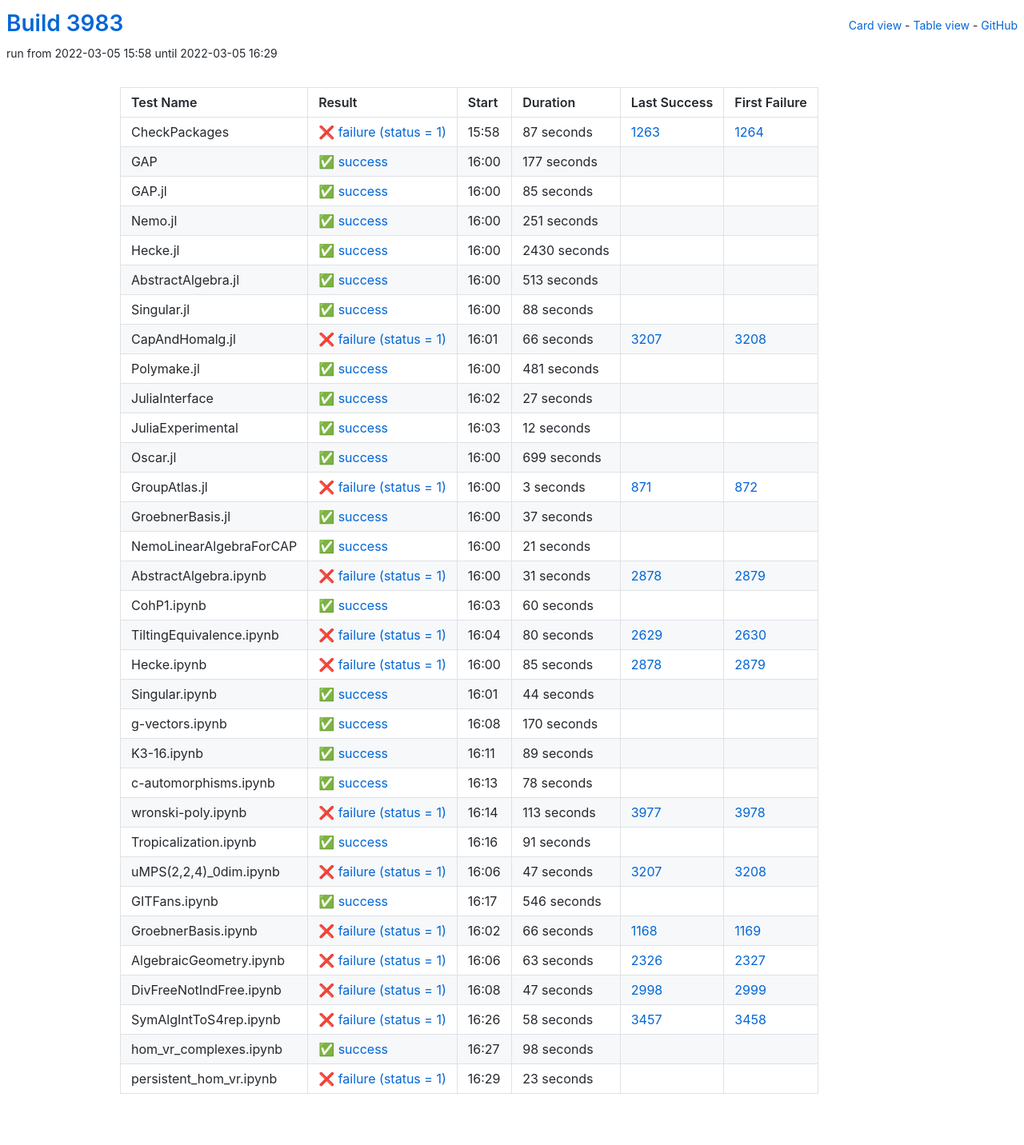
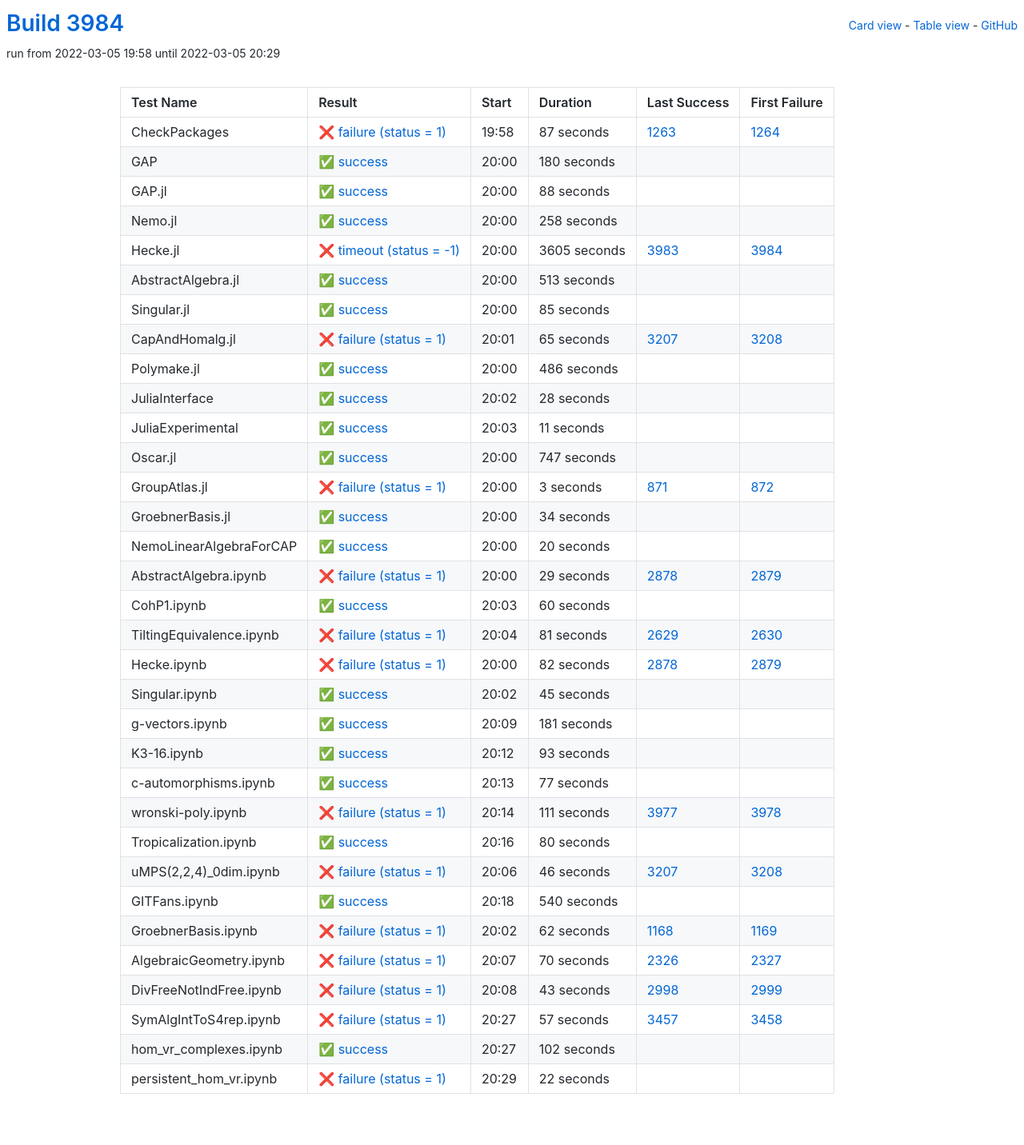
Before and after one commit to oscar-system/oscar-ci-status-stable, a Jekyll site: the page built from table.html, in a window 1280 px wide. Shown: the whole page at 80% size. Built offline with Jekyll 4.4.1, drawn with Linux system fonts in a browser that asks for light colours.

Commit message:
Build #3984

```diff
--- a/_data/ci.yml
+++ b/_data/ci.yml
@@ -1,6 +1,6 @@
 ---
-build: 3983
-build_url: https://oscarci.mathematik.uni-kl.de/job/oscar-stable/3983/
+build: 3984
+build_url: https://oscarci.mathematik.uni-kl.de/job/oscar-stable/3984/
 job: oscar-stable
 organization: oscar-system
 repo: oscar-ci-status-stable
@@ -8,8 +8,8 @@ repourl: https://github.com/oscar-system/oscar-ci-status-stable
 tests:
 - name: CheckPackages
   id: checkpackages
-  log: https://oscarci.mathematik.uni-kl.de/job/oscar-stable/3983/artifact/logs/build-3983/CheckPackages.log
-  start: 2022-03-05 15:58
+  log: https://oscarci.mathematik.uni-kl.de/job/oscar-stable/3984/artifact/logs/build-3984/CheckPackages.log
+  start: 2022-03-05 19:58
   success: false
   exitcode: 1
   status: failure
@@ -20,56 +20,56 @@ tests:
   first_failure_url: https://oscarci.mathematik.uni-kl.de/job/oscar-stable/1264/
 - name: GAP
   id: gap
-  log: https://oscarci.mathematik.uni-kl.de/job/oscar-stable/3983/artifact/logs/build-3983/GAP.log
-  start: 2022-03-05 16:00
+  log: https://oscarci.mathematik.uni-kl.de/job/oscar-stable/3984/artifact/logs/build-3984/GAP.log
+  start: 2022-03-05 20:00
   success: true
   exitcode: 0
   status: success
-  duration: 177
+  duration: 180
   last_success: false
   last_success_url:
   first_failure: false
   first_failure_url:
 - name: GAP.jl
   id: gap-jl
-  log: https://oscarci.mathematik.uni-kl.de/job/oscar-stable/3983/artifact/logs/build-3983/GAP.jl.log
-  start: 2022-03-05 16:00
+  log: https://oscarci.mathematik.uni-kl.de/job/oscar-stable/3984/artifact/logs/build-3984/GAP.jl.log
+  start: 2022-03-05 20:00
   success: true
   exitcode: 0
   status: success
-  duration: 85
+  duration: 88
   last_success: false
   last_success_url:
   first_failure: false
   first_failure_url:
 - name: Nemo.jl
   id: nemo-jl
-  log: https://oscarci.mathematik.uni-kl.de/job/oscar-stable/3983/artifact/logs/build-3983/Nemo.jl.log
-  start: 2022-03-05 16:00
+  log: https://oscarci.mathematik.uni-kl.de/job/oscar-stable/3984/artifact/logs/build-3984/Nemo.jl.log
+  start: 2022-03-05 20:00
   success: true
   exitcode: 0
   status: success
-  duration: 251
+  duration: 258
   last_success: false
   last_success_url:
   first_failure: false
   first_failure_url:
 - name: Hecke.jl
   id: hecke-jl
-  log: https://oscarci.mathematik.uni-kl.de/job/oscar-stable/3983/artifact/logs/build-3983/Hecke.jl.log
-  start: 2022-03-05 16:00
-  success: true
-  exitcode: 0
-  status: success
-  duration: 2430
-  last_success: false
-  last_success_url:
-  first_failure: false
-  first_failure_url:
+  log: https://oscarci.mathematik.uni-kl.de/job/oscar-stable/3984/artifact/logs/build-3984/Hecke.jl.log
+  start: 2022-03-05 20:00
+  success: false
+  exitcode: -1
+  status: timeout
+  duration: 3605
+  last_success: 3983
+  last_success_url: https://oscarci.mathematik.uni-kl.de/job/oscar-stable/3983/
+  first_failure: 3984
+  first_failure_url: https://oscarci.mathematik.uni-kl.de/job/oscar-stable/3984/
 - name: AbstractAlgebra.jl
   id: abstractalgebra-jl
-  log: https://oscarci.mathematik.uni-kl.de/job/oscar-stable/3983/artifact/logs/build-3983/AbstractAlgebra.jl.log
-  start: 2022-03-05 16:00
+  log: https://oscarci.mathematik.uni-kl.de/job/oscar-stable/3984/artifact/logs/build-3984/AbstractAlgebra.jl.log
+  start: 2022-03-05 20:00
   success: true
   exitcode: 0
   status: success
@@ -80,80 +80,80 @@ tests:
   first_failure_url:
 - name: Singular.jl
   id: singular-jl
-  log: https://oscarci.mathematik.uni-kl.de/job/oscar-stable/3983/artifact/logs/build-3983/Singular.jl.log
-  start: 2022-03-05 16:00
+  log: https://oscarci.mathematik.uni-kl.de/job/oscar-stable/3984/artifact/logs/build-3984/Singular.jl.log
+  start: 2022-03-05 20:00
   success: true
   exitcode: 0
   status: success
-  duration: 88
+  duration: 85
   last_success: false
   last_success_url:
   first_failure: false
   first_failure_url:
 - name: CapAndHomalg.jl
   id: capandhomalg-jl
-  log: https://oscarci.mathematik.uni-kl.de/job/oscar-stable/3983/artifact/logs/build-3983/CapAndHomalg.jl.log
-  start: 2022-03-05 16:01
+  log: https://oscarci.mathematik.uni-kl.de/job/oscar-stable/3984/artifact/logs/build-3984/CapAndHomalg.jl.log
+  start: 2022-03-05 20:01
   success: false
   exitcode: 1
   status: failure
-  duration: 66
+  duration: 65
   last_success: 3207
   last_success_url: https://oscarci.mathematik.uni-kl.de/job/oscar-stable/3207/
   first_failure: 3208
   first_failure_url: https://oscarci.mathematik.uni-kl.de/job/oscar-stable/3208/
 - name: Polymake.jl
   id: polymake-jl
-  log: https://oscarci.mathematik.uni-kl.de/job/oscar-stable/3983/artifact/logs/build-3983/Polymake.jl.log
-  start: 2022-03-05 16:00
+  log: https://oscarci.mathematik.uni-kl.de/job/oscar-stable/3984/artifact/logs/build-3984/Polymake.jl.log
+  start: 2022-03-05 20:00
   success: true
   exitcode: 0
   status: success
-  duration: 481
+  duration: 486
   last_success: false
   last_success_url:
   first_failure: false
   first_failure_url:
 - name: JuliaInterface
   id: juliainterface
-  log: https://oscarci.mathematik.uni-kl.de/job/oscar-stable/3983/artifact/logs/build-3983/JuliaInterface.log
-  start: 2022-03-05 16:02
+  log: https://oscarci.mathematik.uni-kl.de/job/oscar-stable/3984/artifact/logs/build-3984/JuliaInterface.log
+  start: 2022-03-05 20:02
   success: true
   exitcode: 0
   status: success
-  duration: 27
+  duration: 28
   last_success: false
   last_success_url:
   first_failure: false
   first_failure_url:
 - name: JuliaExperimental
   id: juliaexperimental
-  log: https://oscarci.mathematik.uni-kl.de/job/oscar-stable/3983/artifact/logs/build-3983/JuliaExperimental.log
-  start: 2022-03-05 16:03
+  log: https://oscarci.mathematik.uni-kl.de/job/oscar-stable/3984/artifact/logs/build-3984/JuliaExperimental.log
+  start: 2022-03-05 20:03
   success: true
   exitcode: 0
   status: success
-  duration: 12
+  duration: 11
   last_success: false
   last_success_url:
   first_failure: false
   first_failure_url:
 - name: Oscar.jl
   id: oscar-jl
-  log: https://oscarci.mathematik.uni-kl.de/job/oscar-stable/3983/artifact/logs/build-3983/Oscar.jl.log
-  start: 2022-03-05 16:00
+  log: https://oscarci.mathematik.uni-kl.de/job/oscar-stable/3984/artifact/logs/build-3984/Oscar.jl.log
+  start: 2022-03-05 20:00
   success: true
   exitcode: 0
   status: success
-  duration: 699
+  duration: 747
   last_success: false
   last_success_url:
   first_failure: false
   first_failure_url:
 - name: GroupAtlas.jl
   id: groupatlas-jl
-  log: https://oscarci.mathematik.uni-kl.de/job/oscar-stable/3983/artifact/logs/build-3983/GroupAtlas.jl.log
-  start: 2022-03-05 16:00
+  log: https://oscarci.mathematik.uni-kl.de/job/oscar-stable/3984/artifact/logs/build-3984/GroupAtlas.jl.log
+  start: 2022-03-05 20:00
   success: false
   exitcode: 1
   status: failure
@@ -164,44 +164,44 @@ tests:
   first_failure_url: https://oscarci.mathematik.uni-kl.de/job/oscar-stable/872/
 - name: GroebnerBasis.jl
   id: groebnerbasis-jl
-  log: https://oscarci.mathematik.uni-kl.de/job/oscar-stable/3983/artifact/logs/build-3983/GroebnerBasis.jl.log
-  start: 2022-03-05 16:00
+  log: https://oscarci.mathematik.uni-kl.de/job/oscar-stable/3984/artifact/logs/build-3984/GroebnerBasis.jl.log
+  start: 2022-03-05 20:00
   success: true
   exitcode: 0
   status: success
-  duration: 37
+  duration: 34
   last_success: false
   last_success_url:
   first_failure: false
   first_failure_url:
 - name: NemoLinearAlgebraForCAP
   id: nemolinearalgebraforcap
-  log: https://oscarci.mathematik.uni-kl.de/job/oscar-stable/3983/artifact/logs/build-3983/NemoLinearAlgebraForCAP.log
-  start: 2022-03-05 16:00
+  log: https://oscarci.mathematik.uni-kl.de/job/oscar-stable/3984/artifact/logs/build-3984/NemoLinearAlgebraForCAP.log
+  start: 2022-03-05 20:00
   success: true
   exitcode: 0
   status: success
-  duration: 21
+  duration: 20
   last_success: false
   last_success_url:
   first_failure: false
   first_failure_url:
 - name: AbstractAlgebra.ipynb
   id: abstractalgebra-ipynb
-  log: https://oscarci.mathematik.uni-kl.de/job/oscar-stable/3983/artifact/logs/build-3983/AbstractAlgebra.ipynb.log
-  start: 2022-03-05 16:00
+  log: https://oscarci.mathematik.uni-kl.de/job/oscar-stable/3984/artifact/logs/build-3984/AbstractAlgebra.ipynb.log
+  start: 2022-03-05 20:00
   success: false
   exitcode: 1
   status: failure
-  duration: 31
+  duration: 29
   last_success: 2878
   last_success_url: https://oscarci.mathematik.uni-kl.de/job/oscar-stable/2878/
   first_failure: 2879
   first_failure_url: https://oscarci.mathematik.uni-kl.de/job/oscar-stable/2879/
 - name: CohP1.ipynb
   id: cohp1-ipynb
-  log: https://oscarci.mathematik.uni-kl.de/job/oscar-stable/3983/artifact/logs/build-3983/CohP1.ipynb.log
-  start: 2022-03-05 16:03
+  log: https://oscarci.mathematik.uni-kl.de/job/oscar-stable/3984/artifact/logs/build-3984/CohP1.ipynb.log
+  start: 2022-03-05 20:03
   success: true
   exitcode: 0
   status: success
@@ -212,192 +212,192 @@ tests:
   first_failure_url:
 - name: TiltingEquivalence.ipynb
   id: tiltingequivalence-ipynb
-  log: https://oscarci.mathematik.uni-kl.de/job/oscar-stable/3983/artifact/logs/build-3983/TiltingEquivalence.ipynb.log
-  start: 2022-03-05 16:04
+  log: https://oscarci.mathematik.uni-kl.de/job/oscar-stable/3984/artifact/logs/build-3984/TiltingEquivalence.ipynb.log
+  start: 2022-03-05 20:04
   success: false
   exitcode: 1
   status: failure
-  duration: 80
+  duration: 81
   last_success: 2629
   last_success_url: https://oscarci.mathematik.uni-kl.de/job/oscar-stable/2629/
   first_failure: 2630
   first_failure_url: https://oscarci.mathematik.uni-kl.de/job/oscar-stable/2630/
 - name: Hecke.ipynb
   id: hecke-ipynb
-  log: https://oscarci.mathematik.uni-kl.de/job/oscar-stable/3983/artifact/logs/build-3983/Hecke.ipynb.log
-  start: 2022-03-05 16:00
+  log: https://oscarci.mathematik.uni-kl.de/job/oscar-stable/3984/artifact/logs/build-3984/Hecke.ipynb.log
+  start: 2022-03-05 20:00
   success: false
   exitcode: 1
   status: failure
-  duration: 85
+  duration: 82
   last_success: 2878
   last_success_url: https://oscarci.mathematik.uni-kl.de/job/oscar-stable/2878/
   first_failure: 2879
   first_failure_url: https://oscarci.mathematik.uni-kl.de/job/oscar-stable/2879/
 - name: Singular.ipynb
   id: singular-ipynb
-  log: https://oscarci.mathematik.uni-kl.de/job/oscar-stable/3983/artifact/logs/build-3983/Singular.ipynb.log
-  start: 2022-03-05 16:01
+  log: https://oscarci.mathematik.uni-kl.de/job/oscar-stable/3984/artifact/logs/build-3984/Singular.ipynb.log
+  start: 2022-03-05 20:02
   success: true
   exitcode: 0
   status: success
-  duration: 44
+  duration: 45
   last_success: false
   last_success_url:
   first_failure: false
   first_failure_url:
 - name: g-vectors.ipynb
   id: g-vectors-ipynb
-  log: https://oscarci.mathematik.uni-kl.de/job/oscar-stable/3983/artifact/logs/build-3983/g-vectors.ipynb.log
-  start: 2022-03-05 16:08
+  log: https://oscarci.mathematik.uni-kl.de/job/oscar-stable/3984/artifact/logs/build-3984/g-vectors.ipynb.log
+  start: 2022-03-05 20:09
   success: true
   exitcode: 0
   status: success
-  duration: 170
+  duration: 181
   last_success: false
   last_success_url:
   first_failure: false
   first_failure_url:
 - name: K3-16.ipynb
   id: k3-16-ipynb
-  log: https://oscarci.mathematik.uni-kl.de/job/oscar-stable/3983/artifact/logs/build-3983/K3-16.ipynb.log
-  start: 2022-03-05 16:11
+  log: https://oscarci.mathematik.uni-kl.de/job/oscar-stable/3984/artifact/logs/build-3984/K3-16.ipynb.log
+  start: 2022-03-05 20:12
   success: true
   exitcode: 0
   status: success
-  duration: 89
+  duration: 93
   last_success: false
   last_success_url:
   first_failure: false
   first_failure_url:
 - name: c-automorphisms.ipynb
   id: c-automorphisms-ipynb
-  log: https://oscarci.mathematik.uni-kl.de/job/oscar-stable/3983/artifact/logs/build-3983/c-automorphisms.ipynb.log
-  start: 2022-03-05 16:13
+  log: https://oscarci.mathematik.uni-kl.de/job/oscar-stable/3984/artifact/logs/build-3984/c-automorphisms.ipynb.log
+  start: 2022-03-05 20:13
   success: true
   exitcode: 0
   status: success
-  duration: 78
+  duration: 77
   last_success: false
   last_success_url:
   first_failure: false
   first_failure_url:
 - name: wronski-poly.ipynb
   id: wronski-poly-ipynb
-  log: https://oscarci.mathematik.uni-kl.de/job/oscar-stable/3983/artifact/logs/build-3983/wronski-poly.ipynb.log
-  start: 2022-03-05 16:14
+  log: https://oscarci.mathematik.uni-kl.de/job/oscar-stable/3984/artifact/logs/build-3984/wronski-poly.ipynb.log
+  start: 2022-03-05 20:14
   success: false
   exitcode: 1
   status: failure
-  duration: 113
+  duration: 111
   last_success: 3977
   last_success_url: https://oscarci.mathematik.uni-kl.de/job/oscar-stable/3977/
   first_failure: 3978
   first_failure_url: https://oscarci.mathematik.uni-kl.de/job/oscar-stable/3978/
 - name: Tropicalization.ipynb
   id: tropicalization-ipynb
-  log: https://oscarci.mathematik.uni-kl.de/job/oscar-stable/3983/artifact/logs/build-3983/Tropicalization.ipynb.log
-  start: 2022-03-05 16:16
+  log: https://oscarci.mathematik.uni-kl.de/job/oscar-stable/3984/artifact/logs/build-3984/Tropicalization.ipynb.log
+  start: 2022-03-05 20:16
   success: true
   exitcode: 0
   status: success
-  duration: 91
+  duration: 80
   last_success: false
   last_success_url:
   first_failure: false
   first_failure_url:
 - name: uMPS(2,2,4)_0dim.ipynb
   id: umps-2-2-4-0dim-ipynb
-  log: https://oscarci.mathematik.uni-kl.de/job/oscar-stable/3983/artifact/logs/build-3983/uMPS-2-2-4-_0dim.ipynb.log
-  start: 2022-03-05 16:06
+  log: https://oscarci.mathematik.uni-kl.de/job/oscar-stable/3984/artifact/logs/build-3984/uMPS-2-2-4-_0dim.ipynb.log
+  start: 2022-03-05 20:06
   success: false
   exitcode: 1
   status: failure
-  duration: 47
+  duration: 46
   last_success: 3207
   last_success_url: https://oscarci.mathematik.uni-kl.de/job/oscar-stable/3207/
   first_failure: 3208
   first_failure_url: https://oscarci.mathematik.uni-kl.de/job/oscar-stable/3208/
 - name: GITFans.ipynb
   id: gitfans-ipynb
-  log: https://oscarci.mathematik.uni-kl.de/job/oscar-stable/3983/artifact/logs/build-3983/GITFans.ipynb.log
-  start: 2022-03-05 16:17
+  log: https://oscarci.mathematik.uni-kl.de/job/oscar-stable/3984/artifact/logs/build-3984/GITFans.ipynb.log
+  start: 2022-03-05 20:18
   success: true
   exitcode: 0
   status: success
-  duration: 546
+  duration: 540
   last_success: false
   last_success_url:
   first_failure: false
   first_failure_url:
 - name: GroebnerBasis.ipynb
   id: groebnerbasis-ipynb
-  log: https://oscarci.mathematik.uni-kl.de/job/oscar-stable/3983/artifact/logs/build-3983/GroebnerBasis.ipynb.log
-  start: 2022-03-05 16:02
+  log: https://oscarci.mathematik.uni-kl.de/job/oscar-stable/3984/artifact/logs/build-3984/GroebnerBasis.ipynb.log
+  start: 2022-03-05 20:02
   success: false
   exitcode: 1
   status: failure
-  duration: 66
+  duration: 62
   last_success: 1168
   last_success_url: https://oscarci.mathematik.uni-kl.de/job/oscar-stable/1168/
   first_failure: 1169
   first_failure_url: https://oscarci.mathematik.uni-kl.de/job/oscar-stable/1169/
 - name: AlgebraicGeometry.ipynb
   id: algebraicgeometry-ipynb
-  log: https://oscarci.mathematik.uni-kl.de/job/oscar-stable/3983/artifact/logs/build-3983/AlgebraicGeometry.ipynb.log
-  start: 2022-03-05 16:06
+  log: https://oscarci.mathematik.uni-kl.de/job/oscar-stable/3984/artifact/logs/build-3984/AlgebraicGeometry.ipynb.log
+  start: 2022-03-05 20:07
   success: false
   exitcode: 1
   status: failure
-  duration: 63
+  duration: 70
   last_success: 2326
   last_success_url: https://oscarci.mathematik.uni-kl.de/job/oscar-stable/2326/
   first_failure: 2327
   first_failure_url: https://oscarci.mathematik.uni-kl.de/job/oscar-stable/2327/
 - name: DivFreeNotIndFree.ipynb
   id: divfreenotindfree-ipynb
-  log: https://oscarci.mathematik.uni-kl.de/job/oscar-stable/3983/artifact/logs/build-3983/DivFreeNotIndFree.ipynb.log
-  start: 2022-03-05 16:08
+  log: https://oscarci.mathematik.uni-kl.de/job/oscar-stable/3984/artifact/logs/build-3984/DivFreeNotIndFree.ipynb.log
+  start: 2022-03-05 20:08
   success: false
   exitcode: 1
   status: failure
-  duration: 47
+  duration: 43
   last_success: 2998
   last_success_url: https://oscarci.mathematik.uni-kl.de/job/oscar-stable/2998/
   first_failure: 2999
   first_failure_url: https://oscarci.mathematik.uni-kl.de/job/oscar-stable/2999/
 - name: SymAlgIntToS4rep.ipynb
   id: symalginttos4rep-ipynb
-  log: https://oscarci.mathematik.uni-kl.de/job/oscar-stable/3983/artifact/logs/build-3983/SymAlgIntToS4rep.ipynb.log
-  start: 2022-03-05 16:26
+  log: https://oscarci.mathematik.uni-kl.de/job/oscar-stable/3984/artifact/logs/build-3984/SymAlgIntToS4rep.ipynb.log
+  start: 2022-03-05 20:27
   success: false
   exitcode: 1
   status: failure
-  duration: 58
+  duration: 57
   last_success: 3457
   last_success_url: https://oscarci.mathematik.uni-kl.de/job/oscar-stable/3457/
   first_failure: 3458
   first_failure_url: https://oscarci.mathematik.uni-kl.de/job/oscar-stable/3458/
 - name: hom_vr_complexes.ipynb
   id: hom-vr-complexes-ipynb
-  log: https://oscarci.mathematik.uni-kl.de/job/oscar-stable/3983/artifact/logs/build-3983/hom_vr_complexes.ipynb.log
-  start: 2022-03-05 16:27
+  log: https://oscarci.mathematik.uni-kl.de/job/oscar-stable/3984/artifact/logs/build-3984/hom_vr_complexes.ipynb.log
+  start: 2022-03-05 20:27
   success: true
   exitcode: 0
   status: success
-  duration: 98
+  duration: 102
   last_success: false
   last_success_url:
   first_failure: false
   first_failure_url:
 - name: persistent_hom_vr.ipynb
   id: persistent-hom-vr-ipynb
-  log: https://oscarci.mathematik.uni-kl.de/job/oscar-stable/3983/artifact/logs/build-3983/persistent_hom_vr.ipynb.log
-  start: 2022-03-05 16:29
+  log: https://oscarci.mathematik.uni-kl.de/job/oscar-stable/3984/artifact/logs/build-3984/persistent_hom_vr.ipynb.log
+  start: 2022-03-05 20:29
   success: false
   exitcode: 1
   status: failure
-  duration: 23
+  duration: 22
   last_success: false
   last_success_url:
   first_failure: false
```
Also changed, not shown: README.md.
